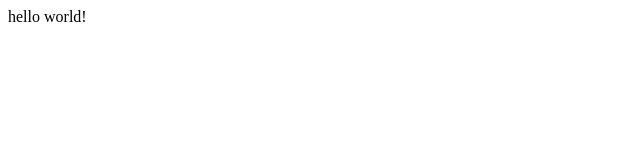
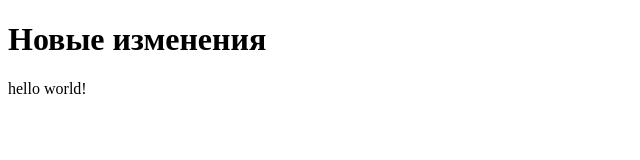
Before and after one commit to zSpiritOFzPast/209IS_Sergeev, a plain HTML site: page index.html in a window 1280 px wide. Shown: the whole page, without its empty margins (0-640 px from the left). Drawn offline with Linux system fonts and the light colour scheme.

Commit message:
Добавлен тег h1

```diff
--- a/index.html
+++ b/index.html
@@ -6,8 +6,10 @@
     <title>Document</title>
 </head>
 <body>
-    <head>
+    <h1>Новые изменения
+    </h1>
+    <header>
         hello world!
-    </head>
+    </header>
 </body>
 </html>
```
